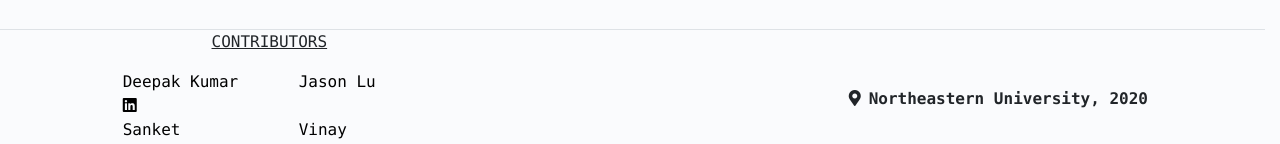
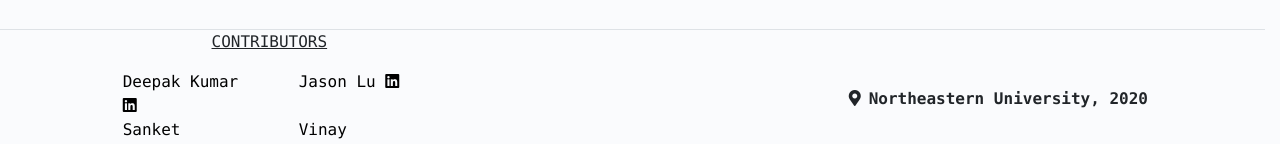
Before and after one commit to 1itachi/plageWatch, a React (Create React App) app in the folder plage-watch/: page /home in a window 1280 px wide. Shown: the part 706-850 px from the top of the page. Built offline with nearby package versions, Linux system fonts and the light colour scheme.

Commit message:
added jason's linkedin

```diff
--- a/plage-watch/src/components/footer/Footer.tsx
+++ b/plage-watch/src/components/footer/Footer.tsx
@@ -8,11 +8,11 @@ export default function  Footer () {
                     <p className= "footer-header col-sm-4 center"><u>CONTRIBUTORS</u></p>
                     <div className="row">
                     <a className= "col-sm-3 footer-element mr-3 ml-3" href="https://www.linkedin.com/in/deepak-kumar-bb1810115/">Deepak Kumar <i className="fab fa-linkedin"></i></a>
-                    <a className= "col-sm-3 offset-sm-0 footer-element" href="#">Jason Lu</a>
+                    <a className= "col-sm-3 offset-sm-0 footer-element" href="https://www.linkedin.com/in/jasonlu123/">Jason Lu <i className="fab fa-linkedin"></i></a>
                     </div>
                     <div className="row">
                     <a className= "col-sm-3 footer-element mr-3 ml-3" href="https://www.linkedin.com/in/sanket-ghanmare/"> Sanket Ghanmare<i className="fab fa-linkedin"></i></a>
-                    <a className= "col-sm-3 footer-element" href="https://www.linkedin.com/in/vinaysj/">Vinay S.Joseph<i className="fab fa-linkedin"></i></a>
+                    <a className= "col-sm-3 footer-element" href="https://www.linkedin.com/in/vinaysj/">Vinay S.Joseph <i className="fab fa-linkedin"></i></a>
                     </div>
                 </div>
                 <div className="col-sm-5 center">
```
